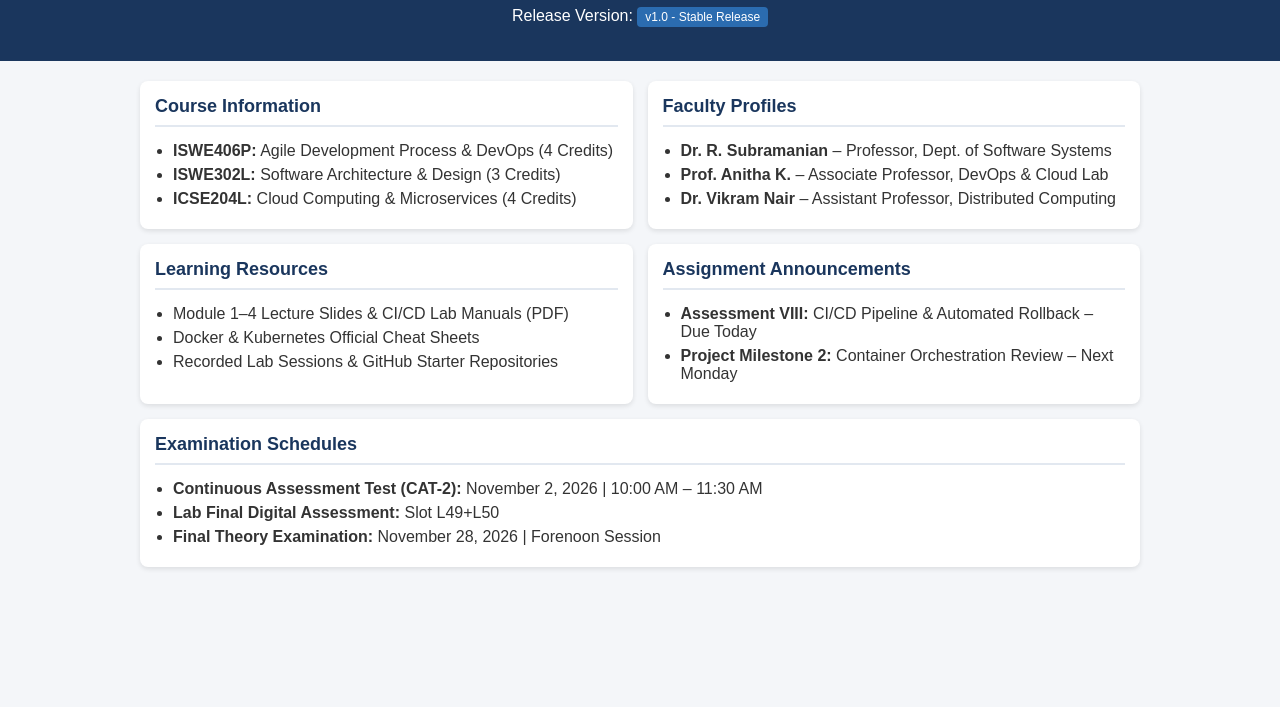
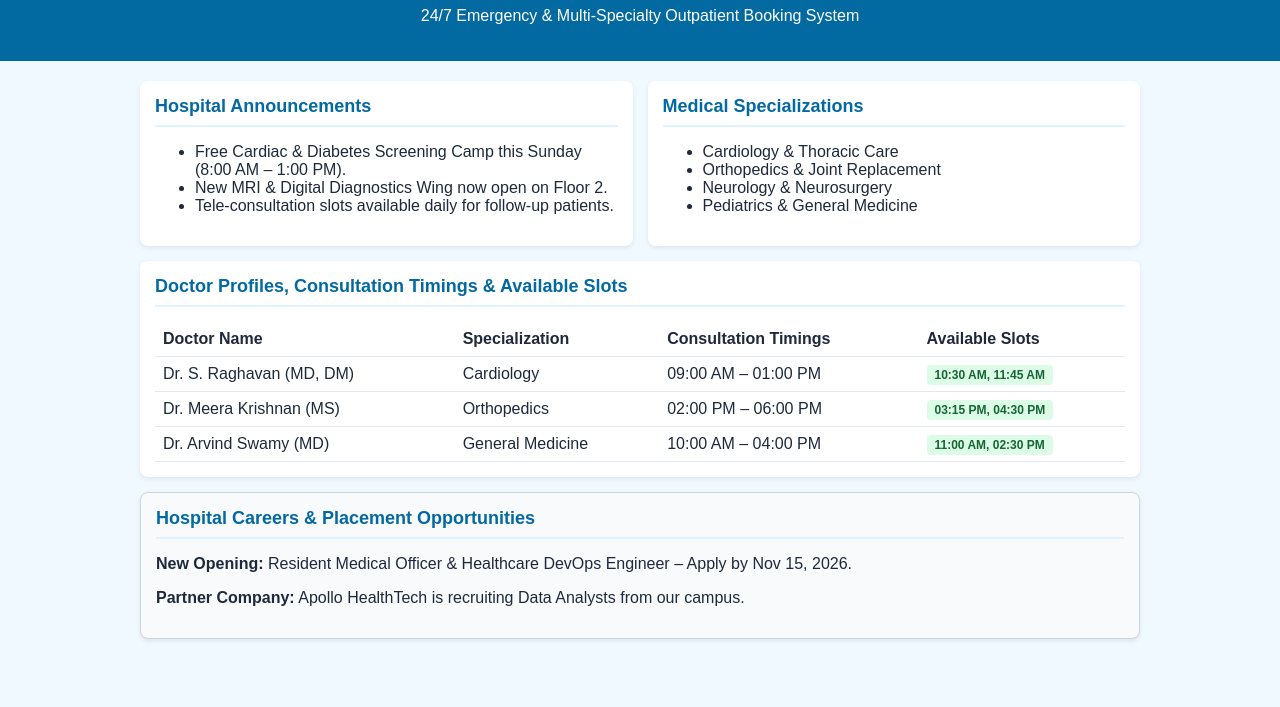
Before and after one commit to Maddy19032006/Ass9, a plain HTML site: page index.html in a window 1280 px wide. Shown: the part 93-800 px from the top of the page. Drawn offline with Linux system fonts and the light colour scheme.

Commit message:
Update index.html

```diff
--- a/index.html
+++ b/index.html
@@ -2,62 +2,54 @@
 <html lang="en">
 <head>
     <meta charset="UTF-8">
-    <title>University Learning Management Portal</title>
+    <title>MedCare - Online Hospital Appointment Portal</title>
     <style>
-        body { font-family: Arial, sans-serif; margin: 0; background: #f4f6f9; color: #333; }
-        header { background: #1a365d; color: #fff; padding: 20px; text-align: center; }
+        body { font-family: Arial, sans-serif; margin: 0; background: #f0f9ff; color: #1e293b; }
+        header { background: #0369a1; color: #fff; padding: 20px; text-align: center; }
         .container { max-width: 1000px; margin: 20px auto; padding: 0 15px; display: grid; grid-template-columns: 1fr 1fr; gap: 15px; }
-        .card { background: #fff; padding: 15px; border-radius: 8px; box-shadow: 0 2px 5px rgba(0,0,0,0.1); }
-        h2 { color: #1a365d; margin-top: 0; border-bottom: 2px solid #e2e8f0; padding-bottom: 8px; font-size: 18px; }
-        ul { padding-left: 18px; margin: 0; }
-        li { margin-bottom: 6px; }
-        .badge { background: #2b6cb0; color: #fff; padding: 3px 8px; border-radius: 4px; font-size: 12px; }
+        .card { background: #fff; padding: 15px; border-radius: 8px; box-shadow: 0 2px 5px rgba(0,0,0,0.08); }
+        h2 { color: #0369a1; margin-top: 0; border-bottom: 2px solid #e0f2fe; padding-bottom: 8px; font-size: 18px; }
+        table { width: 100%; border-collapse: collapse; }
+        th, td { text-align: left; padding: 8px; border-bottom: 1px solid #e2e8f0; }
+        .slot { background: #dcfce7; color: #166534; padding: 3px 8px; border-radius: 4px; font-size: 12px; font-weight: bold; }
     </style>
 </head>
 <body>
     <header>
-        <h1>University Learning Management Portal</h1>
-        <p>Release Version: <span class="badge">v1.0 - Stable Release</span></p>
+        <h1>MedCare Hospital Appointment Portal</h1>
+        <p>24/7 Emergency & Multi-Specialty Outpatient Booking System</p>
     </header>
     <div class="container">
         <div class="card">
-            <h2>Course Information</h2>
+            <h2>Hospital Announcements</h2>
             <ul>
-                <li><strong>ISWE406P:</strong> Agile Development Process & DevOps (4 Credits)</li>
-                <li><strong>ISWE302L:</strong> Software Architecture & Design (3 Credits)</li>
-                <li><strong>ICSE204L:</strong> Cloud Computing & Microservices (4 Credits)</li>
+                <li>Free Cardiac & Diabetes Screening Camp this Sunday (8:00 AM – 1:00 PM).</li>
+                <li>New MRI & Digital Diagnostics Wing now open on Floor 2.</li>
+                <li>Tele-consultation slots available daily for follow-up patients.</li>
             </ul>
         </div>
         <div class="card">
-            <h2>Faculty Profiles</h2>
+            <h2>Medical Specializations</h2>
             <ul>
-                <li><strong>Dr. R. Subramanian</strong> – Professor, Dept. of Software Systems</li>
-                <li><strong>Prof. Anitha K.</strong> – Associate Professor, DevOps & Cloud Lab</li>
-                <li><strong>Dr. Vikram Nair</strong> – Assistant Professor, Distributed Computing</li>
-            </ul>
-        </div>
-        <div class="card">
-            <h2>Learning Resources</h2>
-            <ul>
-                <li>Module 1–4 Lecture Slides & CI/CD Lab Manuals (PDF)</li>
-                <li>Docker & Kubernetes Official Cheat Sheets</li>
-                <li>Recorded Lab Sessions & GitHub Starter Repositories</li>
-            </ul>
-        </div>
-        <div class="card">
-            <h2>Assignment Announcements</h2>
-            <ul>
-                <li><strong>Assessment VIII:</strong> CI/CD Pipeline & Automated Rollback – Due Today</li>
-                <li><strong>Project Milestone 2:</strong> Container Orchestration Review – Next Monday</li>
+                <li>Cardiology & Thoracic Care</li>
+                <li>Orthopedics & Joint Replacement</li>
+                <li>Neurology & Neurosurgery</li>
+                <li>Pediatrics & General Medicine</li>
             </ul>
         </div>
         <div class="card" style="grid-column: span 2;">
-            <h2>Examination Schedules</h2>
-            <ul>
-                <li><strong>Continuous Assessment Test (CAT-2):</strong> November 2, 2026 | 10:00 AM – 11:30 AM</li>
-                <li><strong>Lab Final Digital Assessment:</strong> Slot L49+L50</li>
-                <li><strong>Final Theory Examination:</strong> November 28, 2026 | Forenoon Session</li>
-            </ul>
+            <h2>Doctor Profiles, Consultation Timings & Available Slots</h2>
+            <table>
+                <tr><th>Doctor Name</th><th>Specialization</th><th>Consultation Timings</th><th>Available Slots</th></tr>
+                <tr><td>Dr. S. Raghavan (MD, DM)</td><td>Cardiology</td><td>09:00 AM – 01:00 PM</td><td><span class="slot">10:30 AM, 11:45 AM</span></td></tr>
+                <tr><td>Dr. Meera Krishnan (MS)</td><td>Orthopedics</td><td>02:00 PM – 06:00 PM</td><td><span class="slot">03:15 PM, 04:30 PM</span></td></tr>
+                <tr><td>Dr. Arvind Swamy (MD)</td><td>General Medicine</td><td>10:00 AM – 04:00 PM</td><td><span class="slot">11:00 AM, 02:30 PM</span></td></tr>
+            </table>
+        </div>
+        <div class="card" style="grid-column: span 2; background: #f8fafc; border: 1px solid #cbd5e1;">
+            <h2>Hospital Careers & Placement Opportunities</h2>
+            <p><strong>New Opening:</strong> Resident Medical Officer & Healthcare DevOps Engineer – Apply by Nov 15, 2026.</p>
+            <p><strong>Partner Company:</strong> Apollo HealthTech is recruiting Data Analysts from our campus.</p>
         </div>
     </div>
 </body>
```
